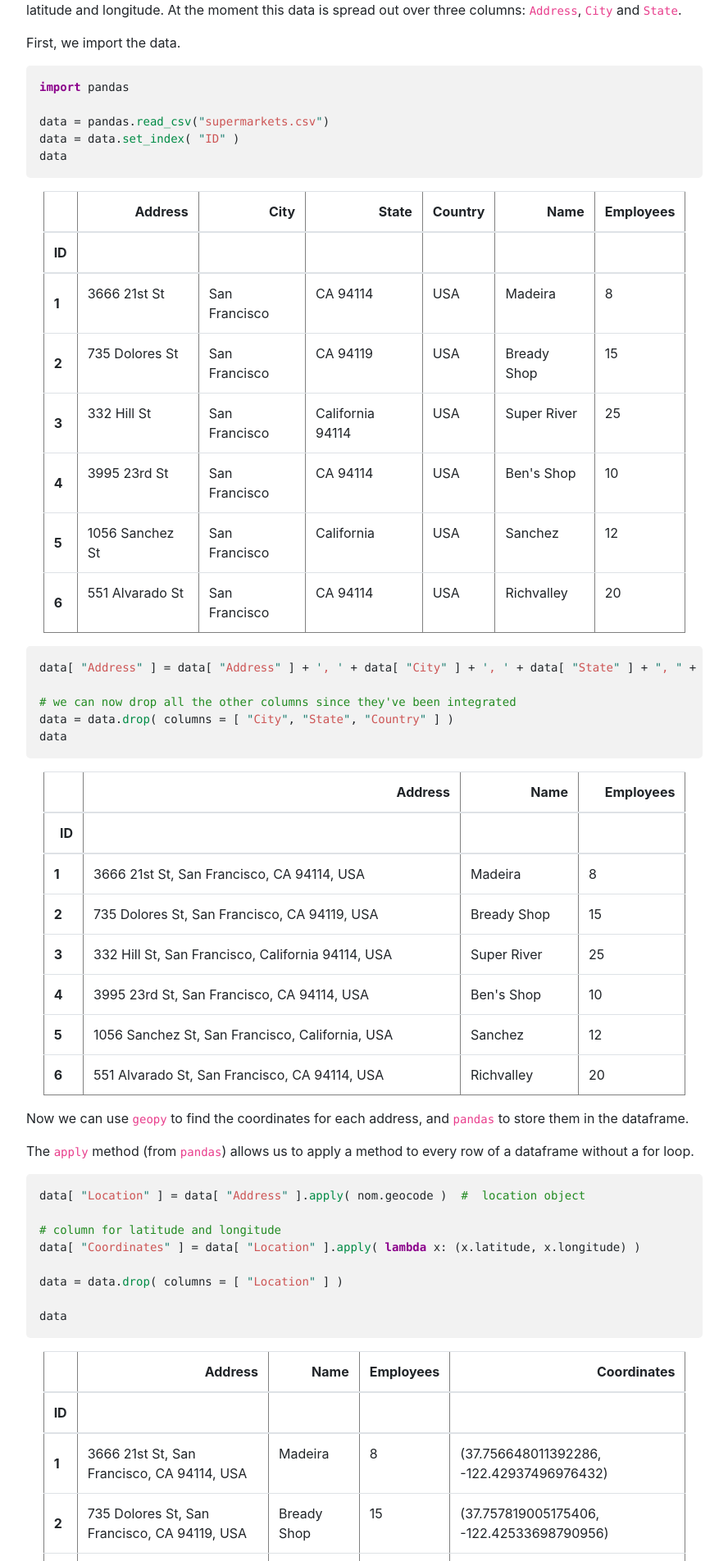
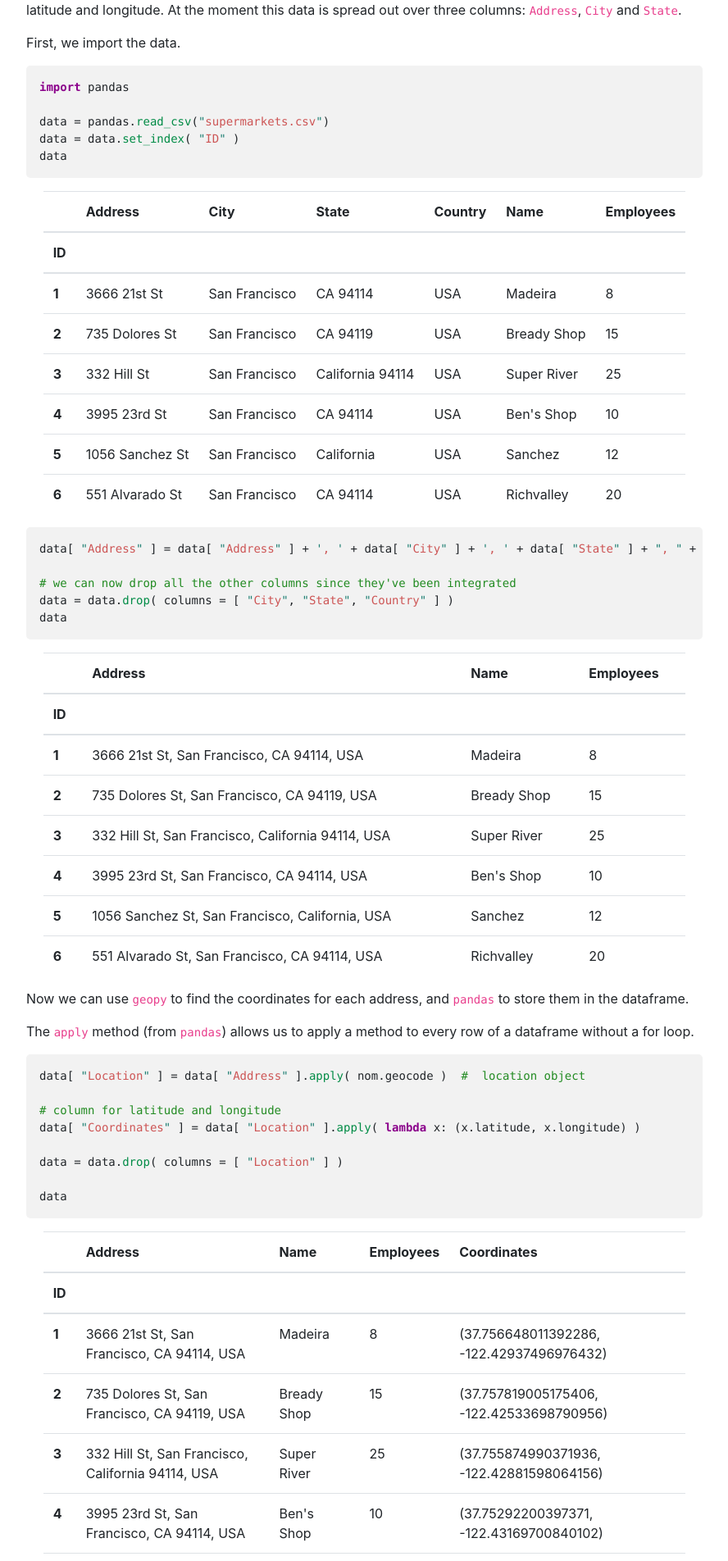
Before and after one commit to vvveracruz/vvveracruz.github.io, a Jekyll site: the page built from _posts/2020-11-16-geocoding-python.md, in a window 1280 px wide. Shown: the part 2230-4134 px from the top of the page at 82% size, without its empty margins (338-1226 px from the left). Built offline with Jekyll 4.4.1, drawn with Linux system fonts in a browser that asks for light colours.

Commit message:
fixed tables in geocoding post

```diff
--- a/_posts/2020-11-16-geocoding-python.md
+++ b/_posts/2020-11-16-geocoding-python.md
@@ -138,22 +138,10 @@ data
 
 
 <div>
-<style scoped>
-    .dataframe tbody tr th:only-of-type {
-        vertical-align: middle;
-    }
 
-    .dataframe tbody tr th {
-        vertical-align: top;
-    }
-
-    .dataframe thead th {
-        text-align: right;
-    }
-</style>
-<table border="1" class="dataframe">
+<table >
   <thead>
-    <tr style="text-align: right;">
+    <tr >
       <th></th>
       <th>Address</th>
       <th>City</th>
@@ -246,22 +234,10 @@ data
 
 
 <div>
-<style scoped>
-    .dataframe tbody tr th:only-of-type {
-        vertical-align: middle;
-    }
 
-    .dataframe tbody tr th {
-        vertical-align: top;
-    }
-
-    .dataframe thead th {
-        text-align: right;
-    }
-</style>
-<table border="1" class="dataframe">
+<table >
   <thead>
-    <tr style="text-align: right;">
+    <tr >
       <th></th>
       <th>Address</th>
       <th>Name</th>
@@ -337,22 +313,10 @@ data
 
 
 <div>
-<style scoped>
-    .dataframe tbody tr th:only-of-type {
-        vertical-align: middle;
-    }
 
-    .dataframe tbody tr th {
-        vertical-align: top;
-    }
-
-    .dataframe thead th {
-        text-align: right;
-    }
-</style>
-<table border="1" class="dataframe">
+<table >
   <thead>
-    <tr style="text-align: right;">
+    <tr >
       <th></th>
       <th>Address</th>
       <th>Name</th>
```
